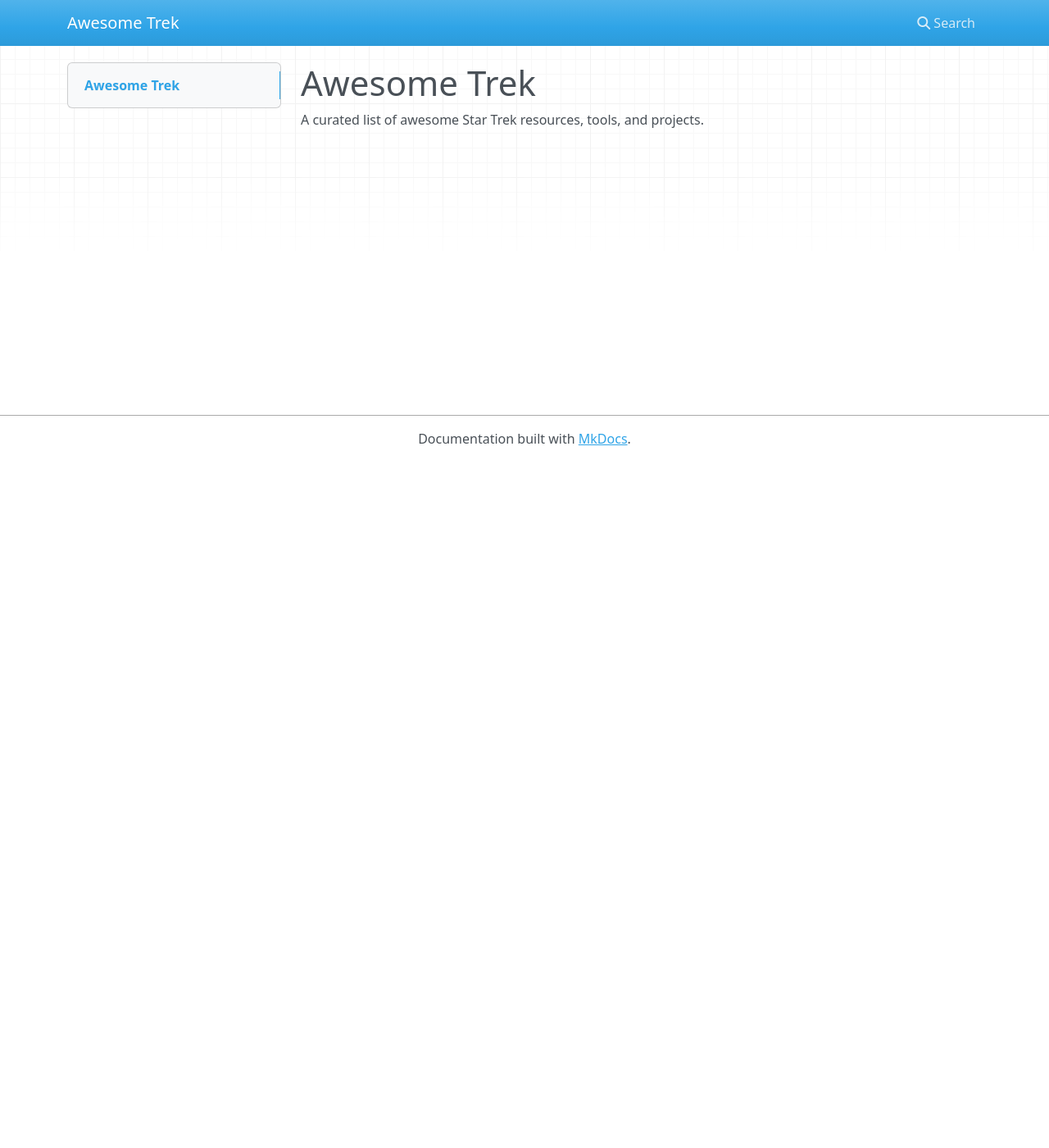
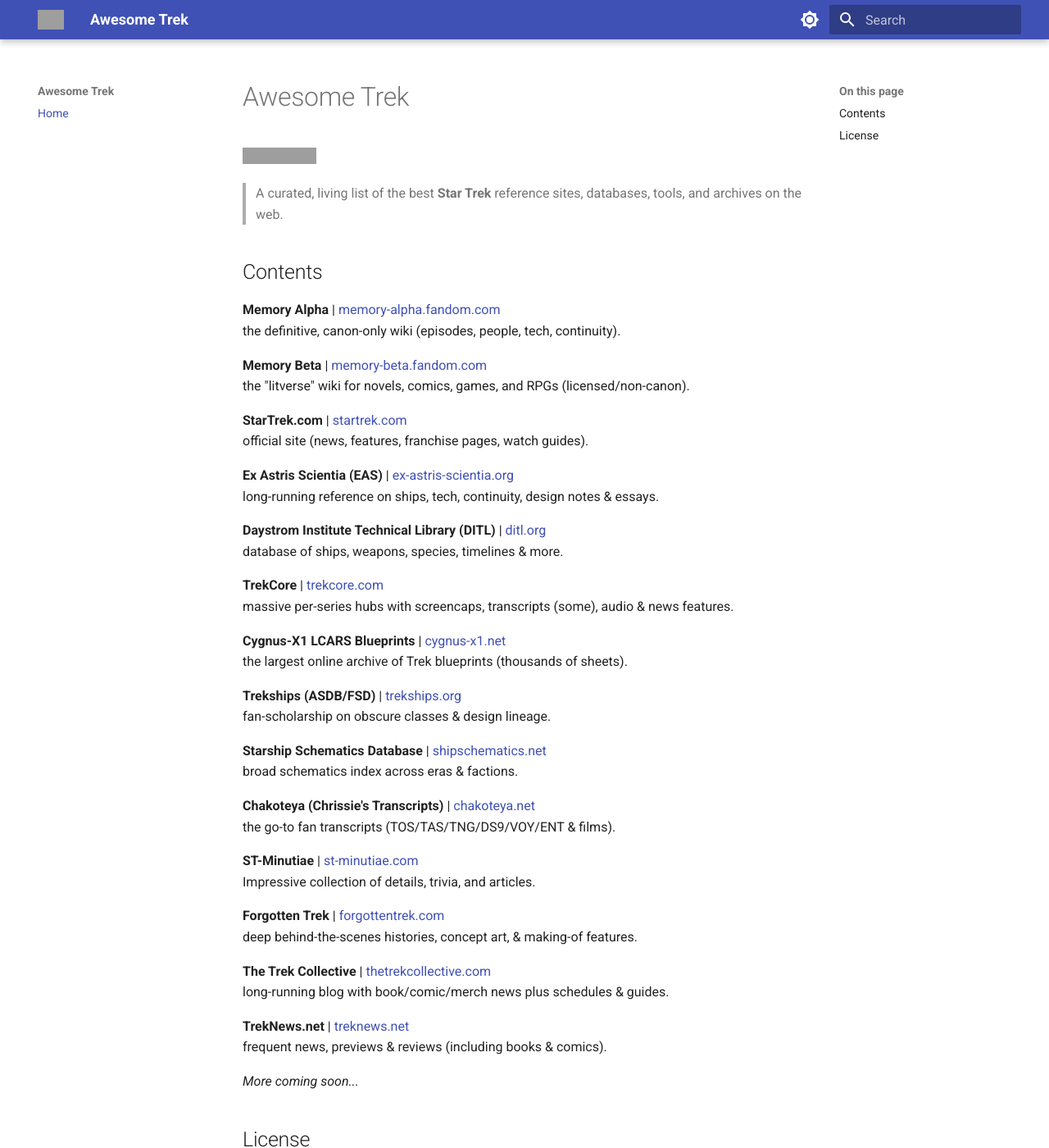
Before and after one commit to starfleet-technology/awesome-trek, an MkDocs documentation site: the page built from docs/index.md, in a window 1280 px wide and 1400 px high. Shown: the whole window at 82% size. Built offline with MkDocs 1.6.1 and Material for MkDocs 9.7.7, drawn with Linux system fonts in a browser that asks for light colours; nearby versions of some CDN libraries; some of the changed text lies outside the part shown; grey boxes are pictures that could not be loaded.

Commit message:
feat: add docs them and minimal content for page

```diff
--- a/docs/index.md
+++ b/docs/index.md
@@ -1,3 +1,44 @@
 # Awesome Trek
 
-A curated list of awesome Star Trek resources, tools, and projects.
+[![Awesome](https://awesome.re/badge.svg)](https://awesome.re)
+
+> A curated, living list of the best **Star Trek** reference sites, databases, tools, and archives on the web.
+
+## Contents
+
+**Memory Alpha** | [memory-alpha.fandom.com](https://memory-alpha.fandom.com/) <br>the definitive, canon-only wiki (episodes, people, tech, continuity).
+
+**Memory Beta** | [memory-beta.fandom.com](https://memory-beta.fandom.com) <br>the "litverse" wiki for novels, comics, games, and RPGs (licensed/non-canon).
+
+**StarTrek.com** | [startrek.com](https://www.startrek.com/) <br>official site (news, features, franchise pages, watch guides).
+
+**Ex Astris Scientia (EAS)** | [ex-astris-scientia.org](https://www.ex-astris-scientia.org/) <br>long-running reference on ships, tech, continuity, design notes & essays.
+
+**Daystrom Institute Technical Library (DITL)** | [ditl.org](https://www.ditl.org/) <br>database of ships, weapons, species, timelines & more.
+
+**TrekCore** | [trekcore.com](https://www.trekcore.com/) <br>massive per-series hubs with screencaps, transcripts (some), audio & news features.
+
+**Cygnus-X1 LCARS Blueprints** | [cygnus-x1.net](http://www.cygnus-x1.net/links/lcars/blueprints-main.php) <br>the largest online archive of Trek blueprints (thousands of sheets).
+
+**Trekships (ASDB/FSD)** | [trekships.org](http://www.trekships.org/) <br>fan-scholarship on obscure classes & design lineage.
+
+**Starship Schematics Database** | [shipschematics.net](http://www.shipschematics.net/startrek/) <br>broad schematics index across eras & factions.
+
+**Chakoteya (Chrissie's Transcripts)** | [chakoteya.net](https://www.chakoteya.net/) <br>the go-to fan transcripts (TOS/TAS/TNG/DS9/VOY/ENT & films).
+
+**ST-Minutiae** | [st-minutiae.com](https://www.st-minutiae.com) <br> Impressive collection of details, trivia, and articles.
+
+**Forgotten Trek** | [forgottentrek.com](https://forgottentrek.com/) <br>deep behind-the-scenes histories, concept art, & making-of features.
+
+**The Trek Collective** | [thetrekcollective.com](https://www.thetrekcollective.com/) <br>long-running blog with book/comic/merch news plus schedules & guides.
+
+**TrekNews.net** | [treknews.net](https://treknews.net/) <br>frequent news, previews & reviews (including books & comics).
+
+*More coming soon...*
+
+## License
+
+This work is licensed under **CC0 1.0 Universal**.
+To the extent possible under law, the contributors have waived all copyright and related or neighboring rights to this work.
+
+See [LICENSE](./LICENSE) for the full text.
--- a/mkdocs.yml
+++ b/mkdocs.yml
@@ -1,12 +1,32 @@
 site_name: Awesome Trek
+site_description: A curated list of awesome Star Trek resources, projects, and tools.
 site_url: https://awesome.starfleet.technology
+site_author: Starfleet Technology
 theme:
-  name: mkdocs
+  name: material
+  logo: assets/logo.png
+  favicon: assets/logo.png
   features:
-    - navigation.tabs
-    - navigation.top
-    - search.highlight
-    - search.suggestions
-    - toc.integrated
+    - navigation.instant
+    - navigation.instant.prefetch
+    - navigation.instant.progress
+  palette:
+    # Palette toggle for light mode
+    - media: "(prefers-color-scheme: light)"
+      scheme: default
+      toggle:
+        icon: material/brightness-7
+        name: Switch to dark mode
+
+    # Palette toggle for dark mode
+    - media: "(prefers-color-scheme: dark)"
+      scheme: slate
+      toggle:
+        icon: material/brightness-4
+        name: Switch to light mode
+markdown_extensions:
+  - toc:
+      permalink: true
+      title: On this page
 nav:
   - Home: index.md
```
